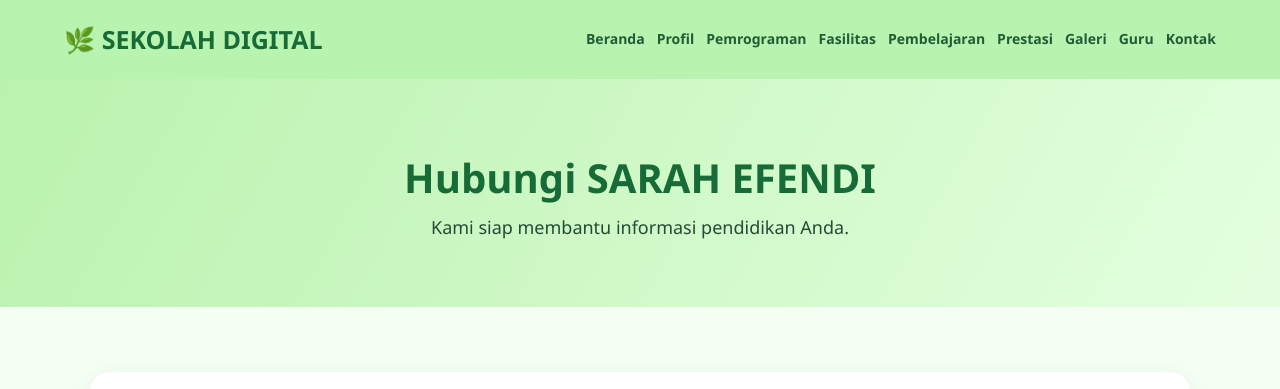
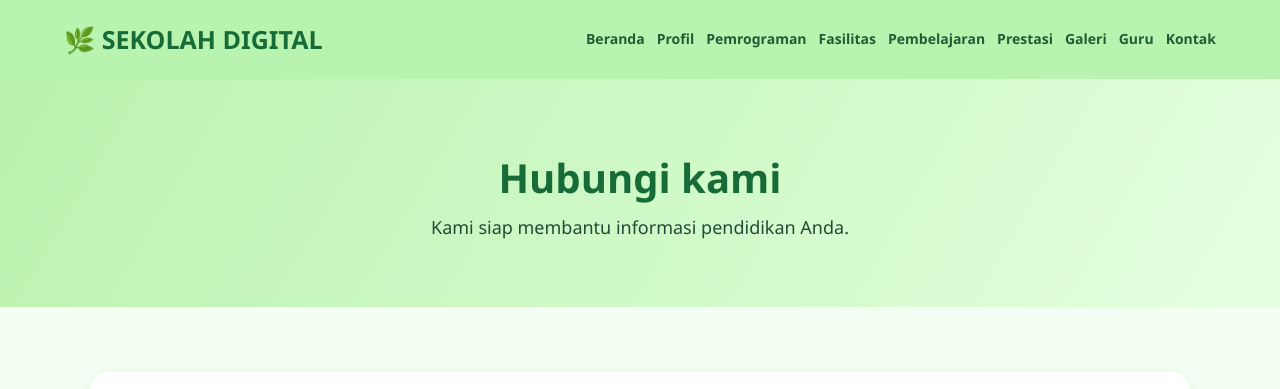
Before and after one commit to fathurrohman250728/fathurrohman250728.github.io, a plain HTML site: page kontak.html in a window 1280 px wide. Shown: the top 389 px of the page. Drawn offline with Linux system fonts and the light colour scheme.

Commit message:
Update kontak.html

```diff
--- a/kontak.html
+++ b/kontak.html
@@ -24,7 +24,7 @@
 </header>
 
 <section class="page-hero">
-    <h1>Hubungi SARAH EFENDI</h1>
+    <h1>Hubungi kami</h1>
     <p>Kami siap membantu informasi pendidikan Anda.</p>
 </section>
 
```
